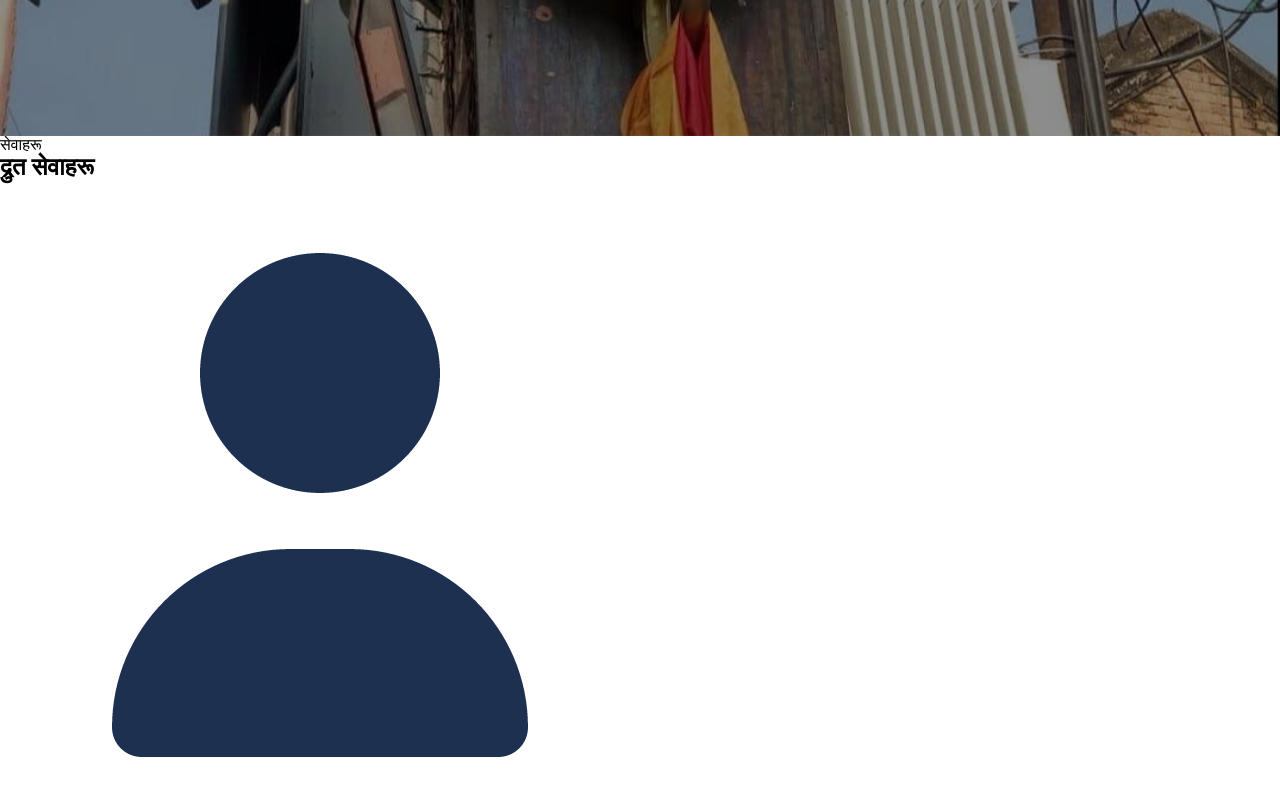
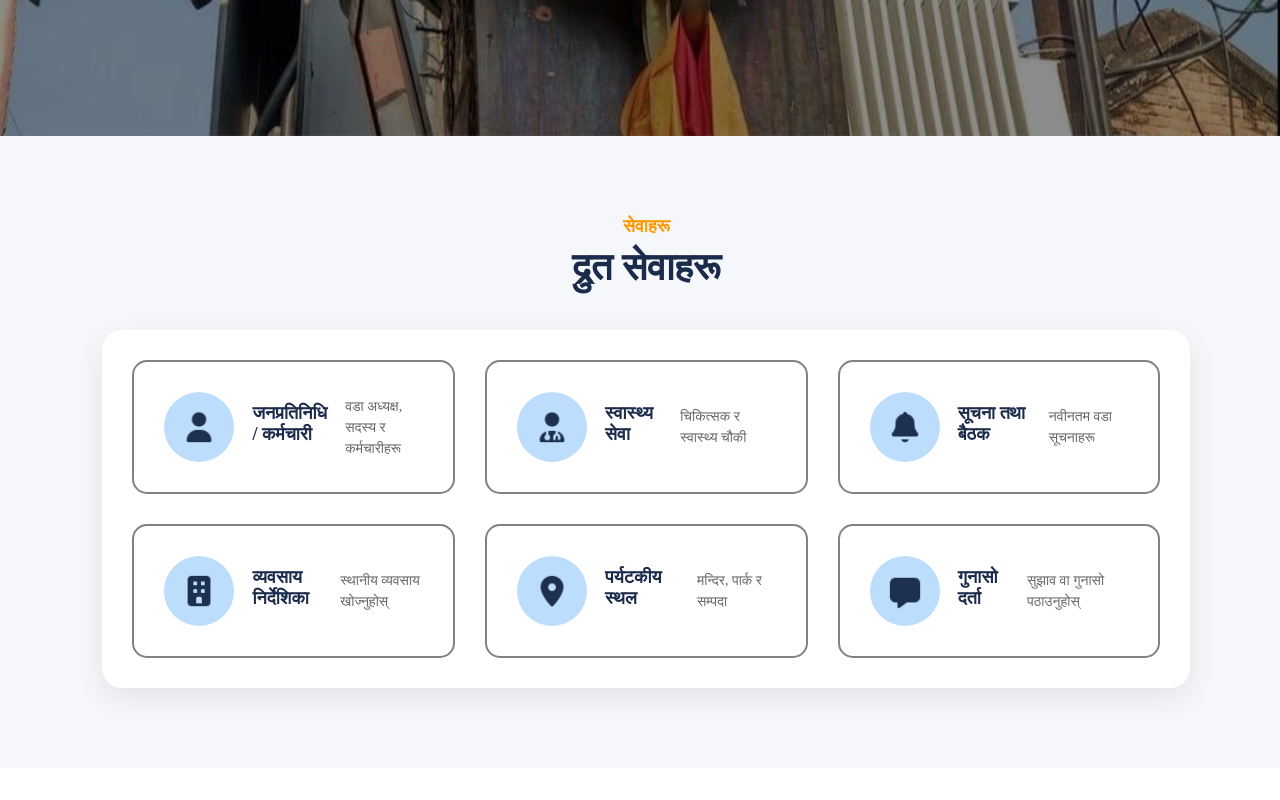
Before and after one commit to SoyuzDangol55/LMC-Ward10, a React (Vite) app in the folder LMC-ward10/: page / in a window 1280 px wide. Shown: the part 760-1560 px from the top of the page. After the commit the page ends 1528 px from the top, so only its background shows below. Built offline with nearby package versions, Linux system fonts and the light colour scheme.

Commit message:
style:Add Style to QuickService

```diff
--- a/LMC-ward10/src/Component/Hero/Quickservice.css
+++ b/LMC-ward10/src/Component/Hero/Quickservice.css
@@ -0,0 +1,127 @@
+/* Section */
+
+.quick-services{
+    width: 85%;
+    padding: 80px 8%;
+    background: #f5f7fb;
+}
+
+.quick-services > div:first-child{
+    text-align: center;
+    margin-bottom: 40px;
+}
+
+.quick-services > div:first-child p{
+    color: #ff9800;
+    font-size: 18px;
+    font-weight: 600;
+    margin-bottom: 8px;
+}
+
+.quick-services > div:first-child h2{
+    font-size: 38px;
+    color: #1b2b4b;
+}
+
+/* Main White Box */
+
+.service-container{
+    background: white;
+    border-radius: 20px;
+    padding: 30px;
+    box-shadow: 0 10px 30px rgba(0,0,0,.08);
+
+    display: grid;
+    grid-template-columns: repeat(3,1fr);
+    gap: 30px;
+}
+
+/* Service Card */
+
+.service-card{
+    display: flex;
+    align-items: center;
+    gap: 18px;
+    border:2px solid rgb(131, 129, 129);
+    padding: 30px;
+    border-radius: 15px;
+
+    cursor: pointer;
+    transition: all .3s ease;
+}
+
+.service-card:hover{
+    background: rgb(107, 3, 3);
+    transform: translateY(-5px);
+}
+
+.service-card:hover h3,
+.service-card:hover p{
+    color: #fff;
+}
+
+/* Icon */
+
+.icon{
+    width: 70px;
+    height: 70px;
+
+    background:#BDDDFC;
+    border-radius: 50%;
+
+    display: flex;
+    justify-content: center;
+    align-items: center;
+
+    flex-shrink: 0;
+}
+
+.icon img{
+    width: 38px;
+    height: 38px;
+    object-fit: contain;
+}
+
+/* Text */
+
+.service-card h3{
+    font-size: 18px;
+    color: #1b2b4b;
+    margin-bottom: 6px;
+}
+
+.service-card p{
+    font-size: 14px;
+    color: #666;
+    line-height: 1.5;
+}
+
+/* Tablet */
+
+@media (max-width:992px){
+
+    .service-container{
+        grid-template-columns: repeat(2,1fr);
+    }
+
+}
+
+/* Mobile */
+
+@media (max-width:768px){
+
+    .quick-services{
+        padding:60px 20px;
+    }
+
+    .service-container{
+        grid-template-columns:1fr;
+        padding:20px;
+    }
+
+    .service-card{
+        flex-direction:column;
+        text-align:center;
+    }
+
+}
--- a/LMC-ward10/src/Component/Hero/Quickservice.jsx
+++ b/LMC-ward10/src/Component/Hero/Quickservice.jsx
@@ -5,6 +5,7 @@ import FaNewspaper from "../../assets/FaNewspaper.png";
 import FaStore from "../../assets/FaStore.png";
 import FaMapMarkerAlt from "../../assets/FaMapMarkerAlt.png";
 import FaCommentDots from "../../assets/FaCommentDots.png";
+import './Quickservice.css'
 function Quickservice() {
 
     const servies = [
```
